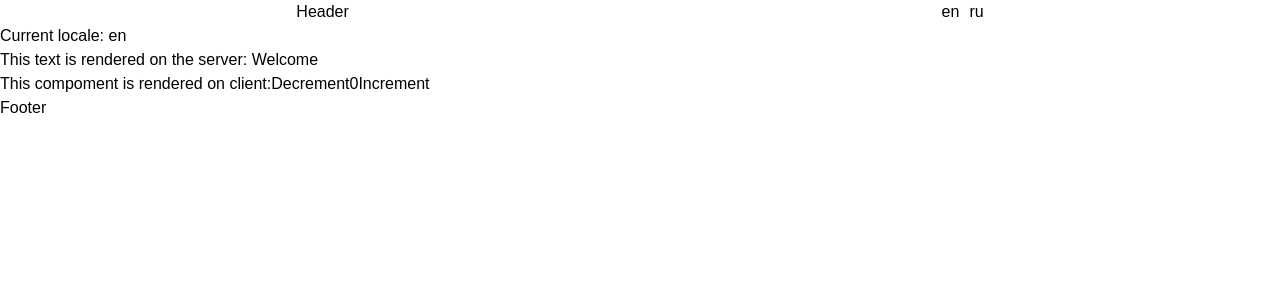
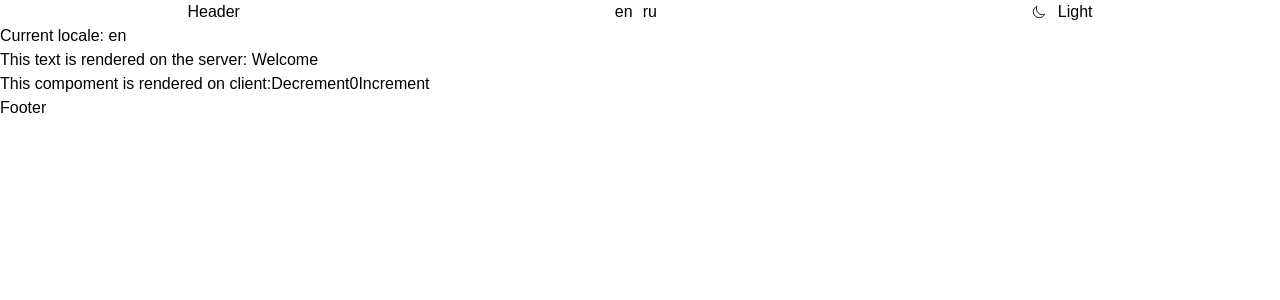
Before and after one commit to SkaterPunisher/website_english, a Next.js app: page /en in a window 1280 px wide. Shown: the top 300 px of the page. Built offline with nearby package versions, Linux system fonts and the light colour scheme.

Commit message:
add themSwitcher

```diff
--- a/app/[lang]/_components/MainLayout/Header/Header.props.ts
+++ b/app/[lang]/_components/MainLayout/Header/Header.props.ts
@@ -4,5 +4,11 @@ export type HeaderProps = DetailedHTMLProps<
   HTMLAttributes<HTMLDivElement>,
   HTMLDivElement
 > & {
-  dictionary: string;
+  dictionary: {
+    Header: string;
+    Theme: {
+      Light: string;
+      Dark: string;
+    };
+  };
 };
--- a/app/[lang]/_components/MainLayout/Header/Header.tsx
+++ b/app/[lang]/_components/MainLayout/Header/Header.tsx
@@ -1,14 +1,18 @@
+'use client';
+
 import React from 'react';
 import { HeaderProps } from './Header.props';
 import styles from './Header.module.scss';
 import cn from 'classnames';
-import LocaleSwitcher from '../../../../../ui/LocalSwitcher/LocalSwitcher';
+import ThemeSwitcher from '@/ui/ThemeSwitcher/ThemeSwitcher';
+import LocaleSwitcher from '@/ui/LocalSwitcher/LocalSwitcher';
 
 const Header = ({ dictionary, className, ...props }: HeaderProps) => {
   return (
     <header className={cn(styles.header, className)} {...props}>
-      <div> {dictionary}</div>
+      <div> {dictionary.Header}</div>
       <LocaleSwitcher />
+      <ThemeSwitcher dictionary={dictionary.Theme} />
     </header>
   );
 };
--- a/app/[lang]/_components/MainLayout/MainLayout.props.ts
+++ b/app/[lang]/_components/MainLayout/MainLayout.props.ts
@@ -6,7 +6,13 @@ export type MainLayoutProps = DetailedHTMLProps<
 > & {
   children: React.ReactNode;
   dictionary: {
-    Header: string;
+    Header: {
+      Header: string;
+      Theme: {
+        Light: string;
+        Dark: string;
+      };
+    };
     Footer: string;
   };
 };
--- a/app/[lang]/_components/MainProvider.tsx
+++ b/app/[lang]/_components/MainProvider.tsx
@@ -7,7 +7,13 @@ const MainProvider = ({
 }: {
   children: ReactNode;
   dictionary: {
-    Header: string;
+    Header: {
+      Header: string;
+      Theme: {
+        Light: string;
+        Dark: string;
+      };
+    };
     Footer: string;
   };
 }) => {
--- a/dictionaries/en.json
+++ b/dictionaries/en.json
@@ -4,7 +4,10 @@
     "MainPageDescription": "Something description"
   },
   "MainLayout": {
-    "Header": "Header",
+    "Header": {
+      "Header": "Header",
+      "Theme": { "Light": "Light", "Dark": "Dark" }
+    },
     "Footer": "Footer"
   },
   "server-component": {
--- a/dictionaries/ru.json
+++ b/dictionaries/ru.json
@@ -4,7 +4,13 @@
     "MainPageDescription": "Описание какое то"
   },
   "MainLayout": {
-    "Header": "Хедер",
+    "Header": {
+      "Header": "Хедер",
+      "Theme": {
+        "Light": "Светлая",
+        "Dark": "Темная"
+      }
+    },
     "Footer": "Футер"
   },
   "server-component": {
--- a/package.json
+++ b/package.json
@@ -12,6 +12,7 @@
     "next": "latest",
     "react": "^18.2.0",
     "react-dom": "^18.2.0",
+    "react-icons": "^4.10.1",
     "sass": "^1.64.1",
     "server-only": "0.0.1"
   },
--- /dev/null
+++ b/ui/ThemeSwitcher/ThemeSwitcher.module.scss
@@ -0,0 +1,8 @@
+.wrapper {
+    color: var(--colors-text);
+    font-size: var(--fs-sm);
+    cursor: pointer;
+    text-transform: capitalize;
+    display: flex;
+    align-items: center;
+}
--- /dev/null
+++ b/ui/ThemeSwitcher/ThemeSwitcher.tsx
@@ -0,0 +1,29 @@
+import { IoMoon, IoMoonOutline } from 'react-icons/io5';
+import styles from './ThemeSwitcher.module.scss';
+import { useThemeDetector } from './useThemeDetector';
+
+const ThemeSwitcher = ({
+  dictionary,
+}: {
+  dictionary: {
+    Light: string;
+    Dark: string;
+  };
+}) => {
+  const { theme, handleChangeTheme } = useThemeDetector();
+
+  return (
+    <div className={styles.wrapper} onClick={handleChangeTheme}>
+      {theme === 'light' ? (
+        <IoMoonOutline size='14px' />
+      ) : (
+        <IoMoon size='14px' />
+      )}
+      <span style={{ marginLeft: '0.75rem' }}>
+        {theme === 'light' ? dictionary.Light : dictionary.Dark}
+      </span>
+    </div>
+  );
+};
+
+export default ThemeSwitcher;
--- /dev/null
+++ b/ui/ThemeSwitcher/useThemeDetector.ts
@@ -0,0 +1,27 @@
+import { useEffect, useState } from 'react';
+
+export const useThemeDetector = () => {
+  const [theme, setTheme] = useState<'light' | 'dark' | undefined>(undefined);
+  const getCurrentTheme = () =>
+    window.matchMedia('(prefers-color-scheme: dark)').matches;
+
+  const handleChangeTheme = () => {
+    setTheme(theme === 'light' ? 'dark' : 'light');
+  };
+
+  useEffect(() => {
+    const isDarkThemeBrowser = getCurrentTheme();
+    console.log('useEffect THEME');
+    if (theme === undefined) {
+      document.body.setAttribute(
+        'data-theme',
+        isDarkThemeBrowser ? 'dark' : 'light'
+      );
+      setTheme(isDarkThemeBrowser ? 'dark' : 'light');
+    } else {
+      document.body.setAttribute('data-theme', theme);
+    }
+  }, [theme]);
+
+  return { theme, handleChangeTheme };
+};
```
Also changed, not shown: assets/global.scss (+13 -0 lines), 1 other file (tests, documents, lock files or other folders).
